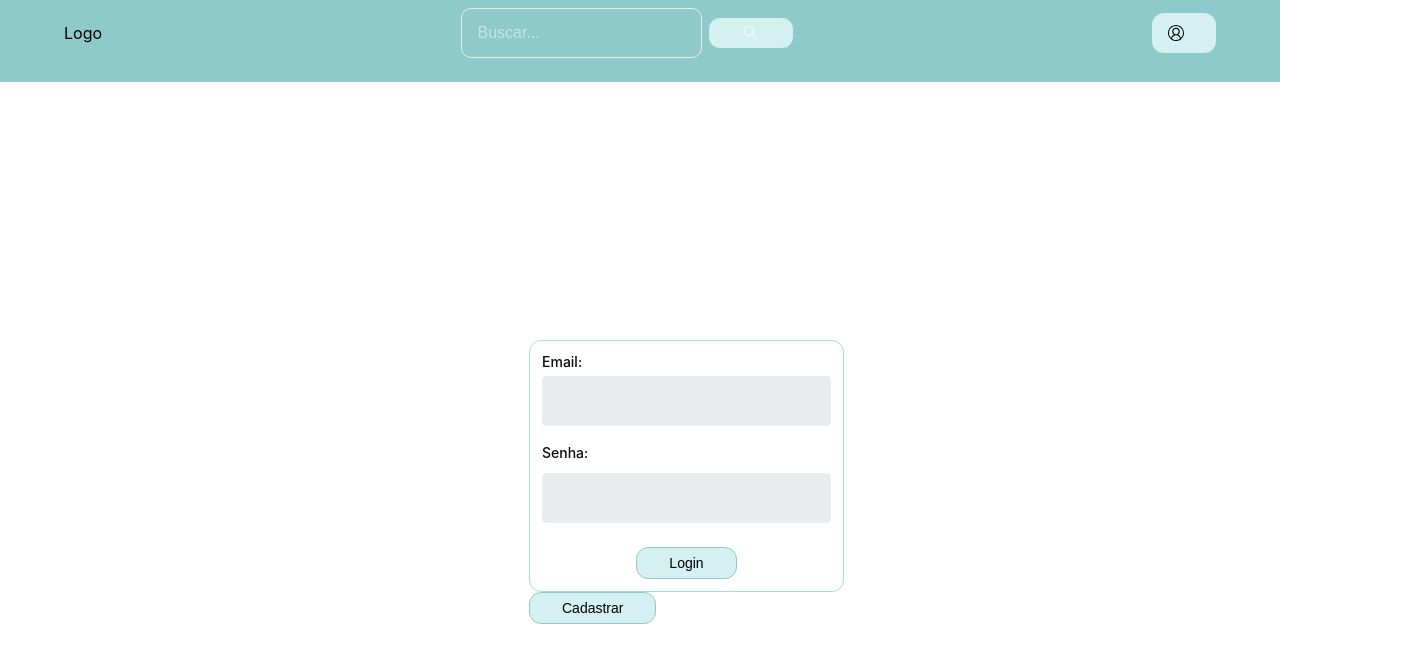
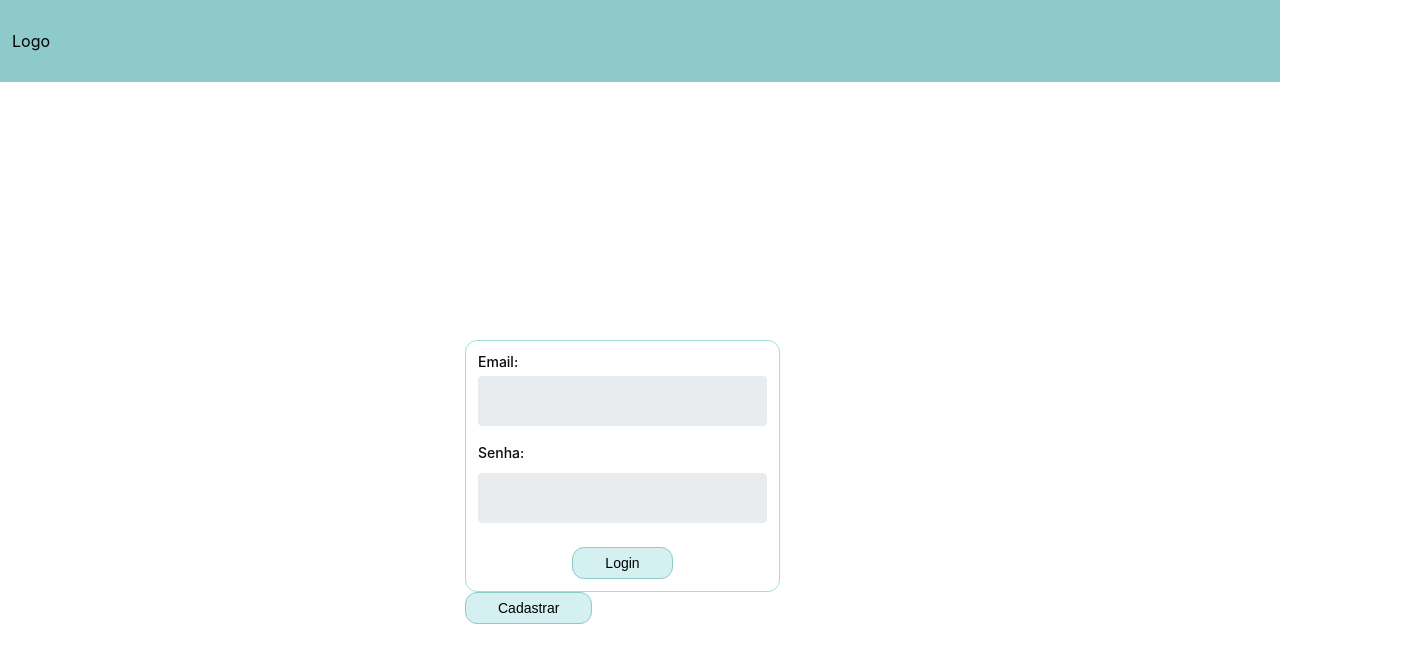
Before and after one commit to thaygobajgar/crud-client-contacts-react, a React (Create React App) app: page / in a window 1280 px wide. Shown: the top 662 px of the page, 1408 px wide, since content can reach past the window. Built offline with nearby package versions, Linux system fonts and the light colour scheme.

Commit message:
fix: css padding on containers

```diff
--- a/src/App.css
+++ b/src/App.css
@@ -1,6 +1,6 @@
 .App {
   height: 100vh;
-  width: 100vw;
+  width: 100%;
 }
 
 .App-logo {
--- a/src/components/Header/index.tsx
+++ b/src/components/Header/index.tsx
@@ -17,19 +17,8 @@ const Header = () => {
     <StyledHeader>
       <Container>
         Logo
-        {client && (
+        {client?.firstName && (
           <>
-            <StyledHeaderForm action="">
-              <StyledTextInput
-                type="text"
-                name="search"
-                id="search"
-                placeholder="Buscar..."
-              />
-              <StyledButton>
-                <MdSearch size={20} color="rgba(255,255,255,.5)" />
-              </StyledButton>
-            </StyledHeaderForm>
             <div className="userMenu" onClick={() => setUserToast(!userToast)}>
               <VscAccount />
               <StyledText>{client?.firstName}</StyledText>
--- a/src/components/Header/style.ts
+++ b/src/components/Header/style.ts
@@ -7,18 +7,16 @@ export const StyledHeader = styled.header`
   display: flex;
   justify-content: space-between;
   align-items: center;
-  .container {
+  & > .container {
     display: flex;
-    align-items: center;
     justify-content: space-between;
-    gap: 0.2rem;
-    padding-bottom: 1rem;
+    padding: 12px;
   }
-
   .userMenu {
     display: flex;
     align-items: center;
     gap: 1rem;
+    width: 130px;
     background-color: var(--brand-3);
     padding: 12px 16px;
     border-radius: 12px;
@@ -31,8 +29,8 @@ export const StyledHeader = styled.header`
       align-items: center;
       justify-content: center;
       position: absolute;
-      top: 70px;
-      gap: 12px;
+      top: 63px;
+
       background-color: var(--brand-1);
       right: 0;
       animation: toast 1s;
@@ -44,7 +42,7 @@ export const StyledHeader = styled.header`
         align-items: center;
         justify-content: center;
         font-size: 16px;
-        border: 1px solid transparent;
+        border: 1px solid var(--white-fixed);
 
         &:hover {
           background-color: var(--brand-3);
@@ -78,16 +76,6 @@ export const StyledHeader = styled.header`
       font-size: 8px;
     }
   }
-
-  @media (max-width: 599px) {
-    .container {
-      flex-direction: column-reverse;
-    }
-    .userMenu {
-      width: 100%;
-      justify-content: center;
-    }
-  }
 `;
 
 export const StyledHeaderForm = styled.form`
--- a/src/components/Main/styles.ts
+++ b/src/components/Main/styles.ts
@@ -4,9 +4,9 @@ export const StyledMain = styled.main`
   width: 100%;
   height: 100%;
   display: flex;
-  align-items: center;
   justify-content: center;
-  @media (max-width: 600px) {
-    top: 200px;
+  margin-top: 16px;
+  @media (min-width: 600px) {
+    align-items: center;
   }
 `;
--- a/src/styles/GlobalStyles.ts
+++ b/src/styles/GlobalStyles.ts
@@ -53,7 +53,8 @@ li{
   margin: 0 auto;
   width: 100%;
   max-width:1440px;
-  padding: 0 4rem;
+
+
 
 }
 
@@ -74,9 +75,11 @@ figure, figcaption, footer, header, menu, nav, section, audio, video, input, sel
     border: 0;
 }
 html,body{
-    width: 100vw;
+    width: 100%;
     height: 100%;
 }
 
-
+.hidden{
+    display: none;
+}
 `;
```
